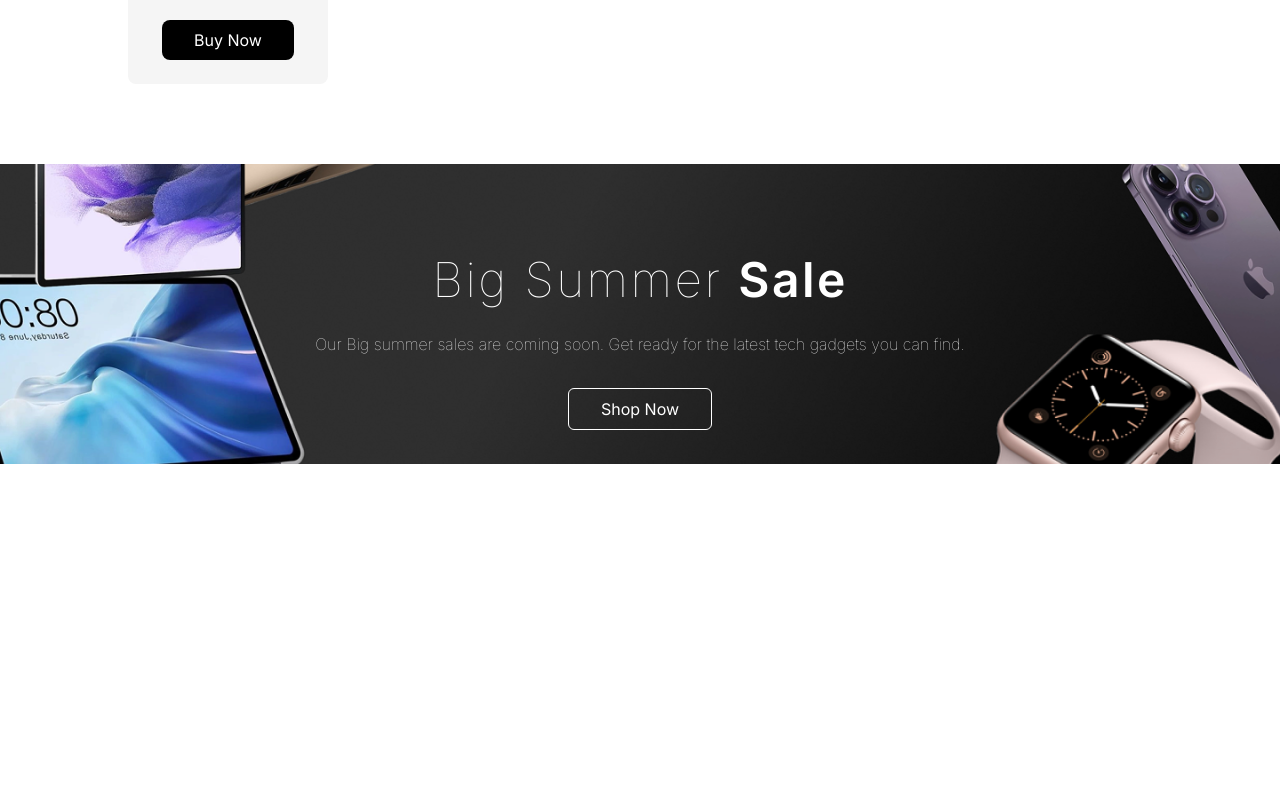
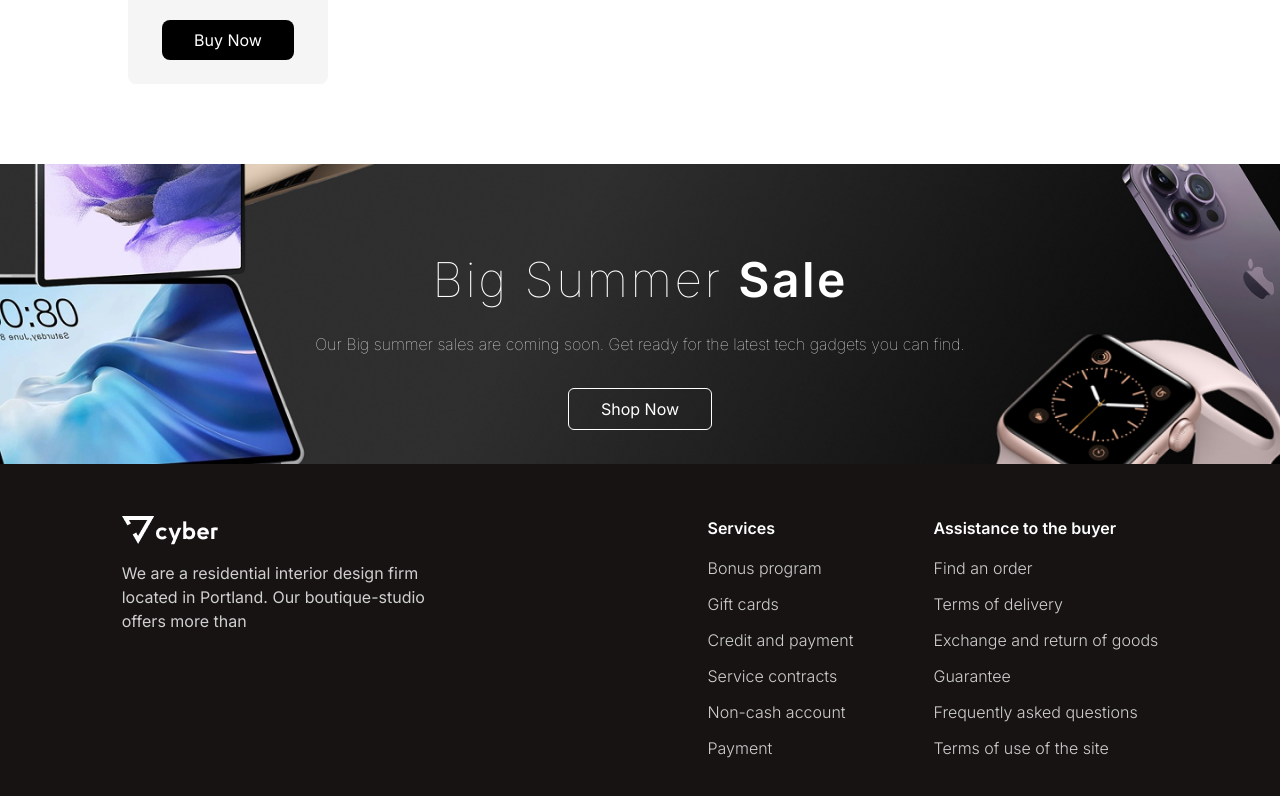
Before and after one commit to salmafadlabdulrahman/cyber, a React (Vite) app: page /cart in a window 1280 px wide. Shown: the part 3219-4015 px from the top of the page. Before the commit the page ends 3683 px from the top, so only its background shows below. Built offline with nearby package versions, Linux system fonts and the light colour scheme.

Commit message:
make footer section

```diff
--- a/src/App.jsx
+++ b/src/App.jsx
@@ -1,6 +1,7 @@
 import Banners from "./components/Banners";
 import Categories from "./components/Categories";
 import Discounts from "./components/Discounts";
+import Footer from "./components/Footer";
 import Hero from "./components/Hero";
 import Navbar from "./components/Navbar";
 import PopularProducts from "./components/PopularProducts";
@@ -34,6 +35,7 @@
           <div className="hidden md:block">
             <SubBanner />
           </div>
+          <Footer />
         </section>
       </main>
     </>
--- /dev/null
+++ b/src/components/Footer.jsx
@@ -0,0 +1,55 @@
+import logo from "/assets/logo-white.png";
+import TwitterIcon from "@mui/icons-material/Twitter";
+import FacebookIcon from "@mui/icons-material/Facebook";
+import InstagramIcon from "@mui/icons-material/Instagram";
+import EmailIcon from "@mui/icons-material/Email";
+
+
+const Footer = () => {
+  return (
+    <footer className="bg-mid-black text-grayish-white text-center lg:text-left md:flex flex-col items-center justify-center py-5 ">
+      <div className="lg:flex justify-center gap-[3em] xl:gap-[5em] lg:pt-[2em]">
+        <div className="mt-[1em] lg:m-0 lg:w-[40%]  ">
+          <img src={logo} alt="a white triangle" className="m-auto lg:m-0" />
+          <p className="w-[60%] m-auto mt-[1em] lg:m-0 lg:mt-[1em]">
+            We are a residential interior design firm located in Portland. Our
+            boutique-studio offers more than
+          </p>
+        </div>
+
+        <div className="mt-[2em] lg:mt-0 ">
+          <h6 className="font-semibold text-white">Services</h6>
+          <ul className="font-light flex flex-col gap-3 mt-[1em]">
+            <li>Bonus program</li>
+            <li>Gift cards</li>
+            <li>Credit and payment</li>
+            <li>Service contracts</li>
+            <li>Non-cash account</li>
+            <li>Payment</li>
+          </ul>
+        </div>
+
+        <div className="mt-[2em] lg:mt-0 ">
+          <h6 className="font-semibold text-white">Assistance to the buyer</h6>
+          <ul className="font-light flex flex-col gap-3 mt-[1em]">
+            <li>Find an order</li>
+            <li>Terms of delivery</li>
+            <li>Exchange and return of goods</li>
+            <li>Guarantee</li>
+            <li>Frequently asked questions</li>
+            <li>Terms of use of the site</li>
+          </ul>
+        </div>
+      </div>
+
+      <div className="mt-[3em] flex items-center justify-center gap-[2em]">
+        <TwitterIcon sx={{ color: "white" }} />
+        <FacebookIcon sx={{ color: "white" }} />
+        <InstagramIcon sx={{ color: "white" }} />
+        <EmailIcon sx={{ color: "white" }} />
+      </div>
+    </footer>
+  );
+};
+
+export default Footer;
```
Also changed, not shown: public/assets/logo-white.png (added).
